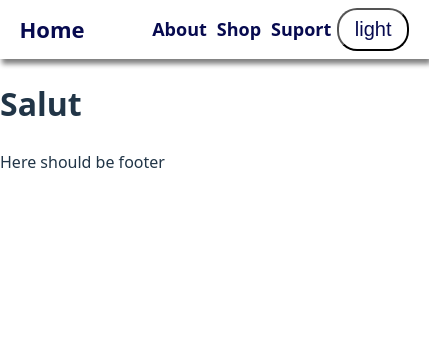
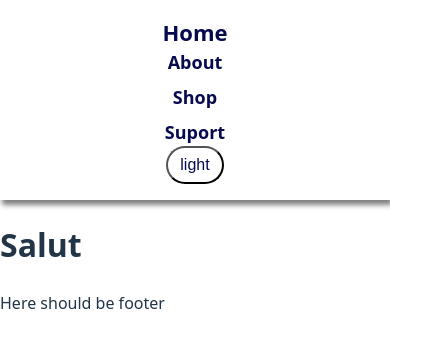
Before and after one commit to JustCozMonkey/newSite, a React (Vite) app: page / in a window 390 px wide. Shown: the top 348 px of the page, 429 px wide, since content can reach past the window. Built offline with nearby package versions, Linux system fonts and the light colour scheme.

Commit message:
update-shop

```diff
--- a/src/index.css
+++ b/src/index.css
@@ -13,18 +13,27 @@
   -moz-osx-font-smoothing: grayscale;
 }
 
+* {
+  box-sizing: border-box;
+}
+
 body {
   margin: 0;
 
 }
 
-
+html {
+  display: flex;
+  justify-content: center;
+  flex-direction: column;
+}
 
 .host-page {
+  max-width: 100%;
   display: flex;
   flex-direction: row;
+  padding: 0.5rem 2rem;
   justify-content: space-between;
-  padding: 0.5rem 5%;
   align-items: center;
   font-size: 18px;
   box-shadow: 2px 5px 5px 0 gray;
@@ -40,7 +49,7 @@ header {
 }
 
 .nav-links {
-  width: 30%;
+  width: fit-content;
   display: flex;
   gap: 10px;
   flex-direction: row;
@@ -74,7 +83,7 @@ a {
 }
 
 .theme {
-  display: flex;
+  display: block;
   flex-direction: row;
   justify-content: space-between;
   gap: 0.5rem;
@@ -115,7 +124,7 @@ a {
 .products-display {
   width: 80%;
   display: grid;
-  grid-template-columns: repeat(auto-fit, minmax(220px, 350px));
+  grid-template-columns: repeat(auto-fit, minmax(220px, 1fr));
   gap: 1rem;
   justify-content: left;
   padding: 0 1rem;
@@ -160,7 +169,7 @@ a {
   margin: 1rem;
   height: fit-content;
   width: fit-content;
-  min-width: 200px;
+  width: 200px;
 }
 
 .rating {
@@ -213,3 +222,46 @@ footer {
     background-color: #f9f9f9;
   }
 }
+
+@media (max-width: 768px) {
+  .host-page {
+    flex-direction: column;
+    padding: 1rem;
+    text-align: center;
+  }
+
+  .nav-links {
+    flex-direction: column;
+    align-items: center;
+    gap: 0.5rem;
+  }
+
+  .products-container {
+    flex-direction: column;
+    align-items: center;
+  }
+
+  .category-filter {
+    width: 100%;
+    max-width: 100%;
+  }
+
+  .products-display {
+    justify-content: center;
+    grid-template-columns: repeat(auto-fit, minmax(180px, 1fr));
+  }
+
+  .btn {
+    font-size: 1rem;
+    padding: 0.5rem 0.75rem;
+  }
+
+  .product-img {
+    width: 100px;
+    height: 100px;
+  }
+
+  .rating {
+    font-size: 1.5rem;
+  }
+}
```
